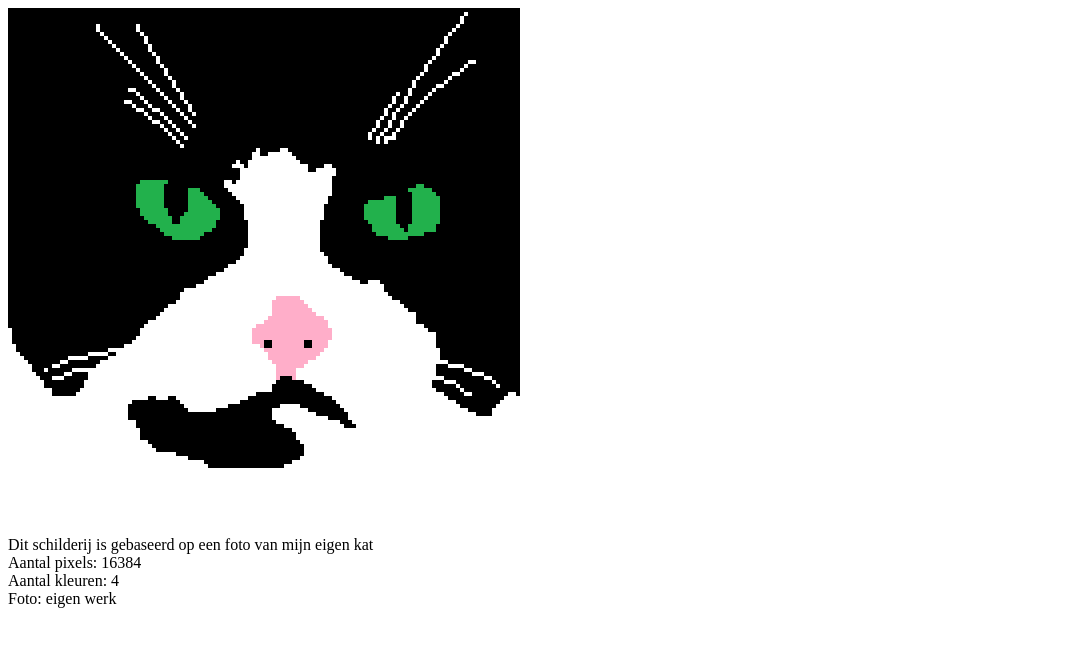
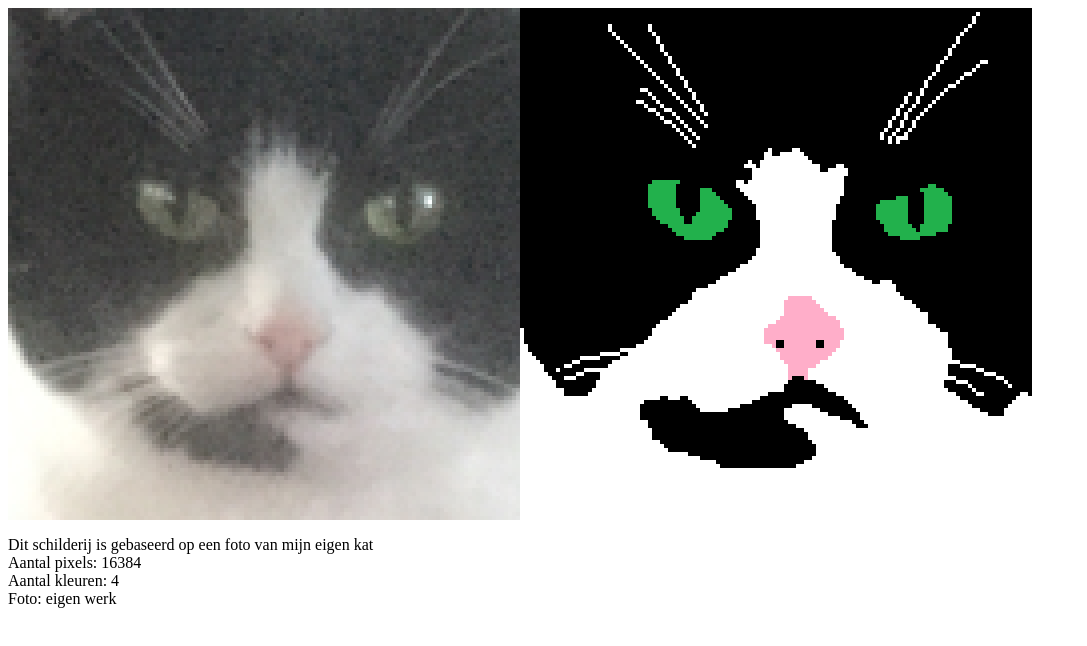
Before and after one commit to reviiii/art, a plain HTML site: page kat.html in a window 1280 px wide. Shown: the whole page, without its empty margins (0-1087 px from the left). Drawn offline with Linux system fonts and the light colour scheme.

Commit message:
Update kat.html

```diff
--- a/kat.html
+++ b/kat.html
@@ -10,7 +10,7 @@ img {
 </style>
 </head>
 <body>
-<!-- <img src="kat_original.png"> --> <img src="kat.png" width="512">
+<img src="kat_original.png" width="512"><img src="kat.png" width="512">
 <p>Dit schilderij is gebaseerd op een foto van mijn eigen kat<br>
 Aantal pixels: 16384<br>
 Aantal kleuren: 4<br>
```
